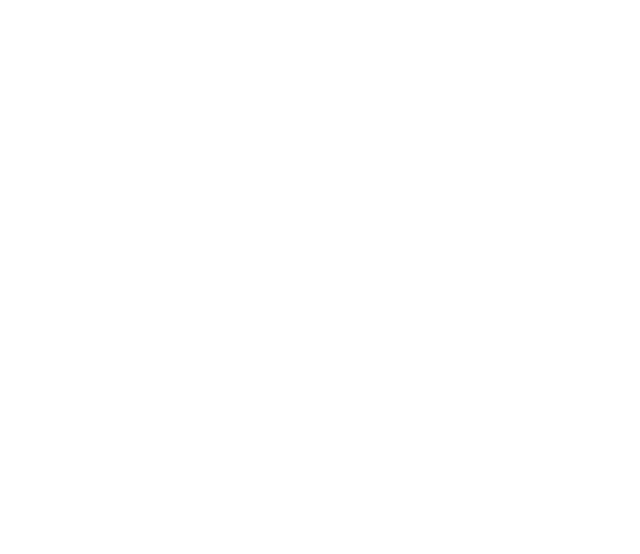
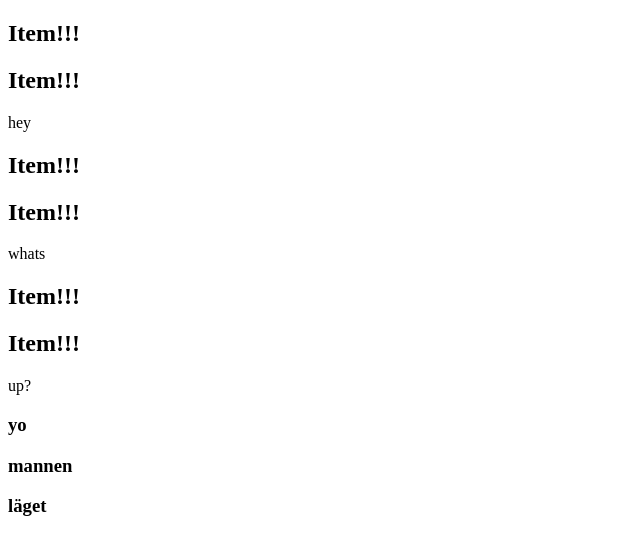
Before and after one commit to JEPPSER/washi, a plain HTML site: page build_test/index.html in a window 1280 px wide. Shown: the whole page, without its empty margins (0-640 px from the left). Drawn offline with Linux system fonts and the light colour scheme.

Commit message:
Remakes render function to run recursively

```diff
--- a/build/main.js
+++ b/build/main.js
@@ -1,8 +1,8 @@
 let boundValues = {};
-let zbjedpo = { html: `<h2>Item!!!</h2>`, id: 'zbjedpo', valueKey: 'num', values: boundValues['numbers'] };
-let qmabwbn = { html: `<div><div id="zbjedpo"></div><p>{{ item.text }}</p></div>`, id: 'qmabwbn', valueKey: 'item', values: boundValues['items'] };
-let mdkoipl = { html: `<h3>{{ yo.hej }}</h3><div id="sysqjen"></div>`, id: 'mdkoipl', valueKey: 'yo', values: boundValues['yolo'] };
-let loops = [ zbjedpo, qmabwbn, mdkoipl, ];
+let txbdlyj = { html: `<h2>Item!!!</h2>`, id: 'txbdlyj', valueKey: 'num', list: boundValues['numbers'] };
+let ipquxwh = { html: `<div><div id="txbdlyj"></div><p>{{ item.text }}</p></div>`, id: 'ipquxwh', valueKey: 'item', list: boundValues['items'] };
+let eigialj = { html: `<h3>{{ yo.hej }}</h3><div id="fmhihge"></div>`, id: 'eigialj', valueKey: 'yo', list: boundValues['yolo'] };
+let loops = [ txbdlyj, ipquxwh, eigialj, ];
 
-let sysqjen = { id: 'sysqjen', condition: 'yo.hej' };
-let ifs = [ sysqjen, ];
+let fmhihge = { id: 'fmhihge', condition: 'yo.hej' };
+let ifs = [ fmhihge, ];
--- a/build/index.html
+++ b/build_test/index.html
@@ -18,10 +18,10 @@
 
   <body>
 
-<div id="qmabwbn"></div>
+<div id="fzxxzbs"></div>
 
 
-<div id="mdkoipl"></div>
+<div id="ccimidi"></div>
 
 
     <script src="main.js"></script>
--- /dev/null
+++ b/build_test/main.js
@@ -0,0 +1,209 @@
+class BoundValueList {
+    values = [];
+
+    constructor(values = null) {
+        this.values = [];
+        if (values) {
+            for (let value of values) {
+                this.values.push(new BoundValue(value));
+            }
+        }
+    }
+
+    add(value) {
+        this.values.push(new BoundValue(value));
+        washiRender(blocks, null);
+    }
+}
+
+class BoundValue {
+    constructor(content, id = null, state = "add") {
+        this.content = content;
+        this.state = state;
+        this.id = id;
+        if (!this.id) {
+            this.id = this.makeid(7);
+        }
+    }
+
+    delete() {
+        this.state = "delete";
+        washiRender(blocks, null);
+    }
+
+    update(content) {
+        this.content = content;
+        this.state = "update";
+        washiRender(blocks, null);
+    }
+
+    makeid(length) {
+        var result           = '';
+        var characters       = 'ABCDEFGHIJKLMNOPQRSTUVWXYZabcdefghijklmnopqrstuvwxyz';
+        var charactersLength = characters.length;
+        for ( var i = 0; i < length; i++ ) {
+            result += characters.charAt(Math.floor(Math.random() * charactersLength));
+        }
+        return result;
+    }
+}
+
+// NOTE(Jesper): Must be provided by user.
+let boundValues = {
+    "numbers": new BoundValueList([1, 2]),
+    "items": new BoundValueList([{text:"hey"}, {text:"whats"}, {text:"up?"}]),
+    "yolo": new BoundValueList([{hej:"yo"},{hej:"mannen"},{hej:"läget"}])
+};
+
+setInterval(() => {
+    var content = boundValues["yolo"].values[0].content;
+    content.hej += "o";
+    //boundValues["yolo"].values[0].update(content);
+    //boundValues["items"].add({text: new Date().getTime()})
+}, 1000);
+
+let fzxxzbs = {
+    html: `<div><div id="ukxmijo"></div><p>{{ item.text }}</p></div>`, id: 'fzxxzbs', valueKey: 'item', list: boundValues['items'],
+    blocks: [
+        { html: `<h2>Item!!!</h2>`, id: 'ukxmijo', valueKey: 'num', list: boundValues['numbers'] }
+    ]
+};
+let ccimidi = {
+    html: `<h3>{{ yo.hej }}</h3><div id="aeufgtu"></div>`, id: 'ccimidi', valueKey: 'yo', list: boundValues['yolo'],
+    blocks: [
+        { id: 'aeufgtu', condition: 'yo.hej.length % 2 == 0', html: '{{ yo.hello }}' }
+    ]
+};
+let blocks = [ fzxxzbs, ccimidi ];
+
+washiInit();
+
+function washiInit() {
+    washiCreateValueElements(blocks);
+    washiRender(blocks, null);
+}
+
+function washiCreateValueElements(blocks) {
+    const regex = /{{\s*\S*\s*}}/g;
+    for (let block of blocks) {
+        const found = block.html.match(regex);
+        if (found) {
+            for (let value of found) {
+                let val = value.replace("{{", "").replace("}}", "").trim();
+                block.html = block.html.replace(value, '<span id="' + val + '"></span>');
+            }
+        }
+        if (block.blocks) {
+            washiCreateValueElements(block.blocks);
+        }
+    }
+}
+
+function washiInnerRender(blocks, parent) {
+    parent = parent ? parent : document;
+
+    // Blocks
+    for (let block of blocks) {
+        let element = parent.querySelector("#" + block.id);
+
+        // Loops
+        if (block.list) {
+            // Add
+            for (let value of block.list.values.filter(v => v.state == 'add')) {
+                let valueElem = element.querySelector("#" + value.id);
+                if (!valueElem) {
+                    valueElem = washiCreateElementFromHTML(block.html);
+                    valueElem.id = value.id;
+                    let children = valueElem.querySelectorAll("span");
+                    for (let child of children) {
+                        child.id = child.id.replace(block.valueKey, value.id);
+                    }
+                    element.appendChild(valueElem);
+                    if (block.blocks) {
+                        washiInnerRender(block.blocks, valueElem);
+                    }
+                }
+            }
+
+            // Remove
+            for (let value of block.list.values.filter(v => v.state == 'delete')) {
+                var valueElem = element.querySelector("#" + value.id);
+                if (valueElem) {
+                    element.removeChild(valueElem);
+                }
+            }
+        }
+        // Ifs
+        else if (false && block.condition) {
+            let elem = parent.getElementById(block.id);
+            let show = false;
+            try {
+                show = eval(block.condition);
+            } catch (e) {
+                console.log(e);
+                continue;
+            }
+
+            if (!show && elem.style.display != "none") {
+                elem.style = "display: none";
+            } else if (show && elem.style.display == "none") {
+                elem.style = "display: initial";
+            }
+        }
+
+        // Values
+        for (const [key, value] of Object.entries(boundValues)) {
+            if (value.constructor.name == "BoundValue") {
+                if (value.state == "update" || value.state == "add") {
+                    washiUpdateSpans(value);
+                }
+            } else if (value.constructor.name == "BoundValueList") {
+                for (let boundValue of value.values) {
+                    if (boundValue.state == "update" || boundValue.state == "add") {
+                        washiUpdateSpans(boundValue);
+                    }
+                }
+                boundValues[key].values = value.values.filter(v => v.state != "delete");
+            }
+        }
+    }
+}
+
+function washiRender(blocks, parent) {
+    washiInnerRender(blocks, parent);
+    for (const [key, value] of Object.entries(boundValues)) {
+        if (value.constructor.name == "BoundValue") {
+            value.state = "none";
+        } else if (value.constructor.name == "BoundValueList") {
+            for (let boundValue of value.values) {
+                boundValue.state = "none";
+            }
+        }
+    }
+}
+
+function washiUpdateSpans(value) {
+    let spans = document.querySelectorAll("span");
+    for (let elem of spans) {
+        if (elem.id.startsWith(value.id)) {
+            elem.innerHTML = washiGetValue(value.content, elem.id);
+        }
+    }
+}
+
+function washiGetValue(object, key) {
+    let value = object;
+    let parts = key.split(".");
+    if (parts.length > 1) {
+        for (let i = 1; i < parts.length; i++) {
+            value = value[parts[i]];
+        }
+    }
+    return value;
+}
+
+function washiCreateElementFromHTML(htmlString) {
+    var div = document.createElement('div');
+    div.innerHTML = htmlString.trim();
+    return div;
+}
```
Also changed, not shown: 1 other file.
